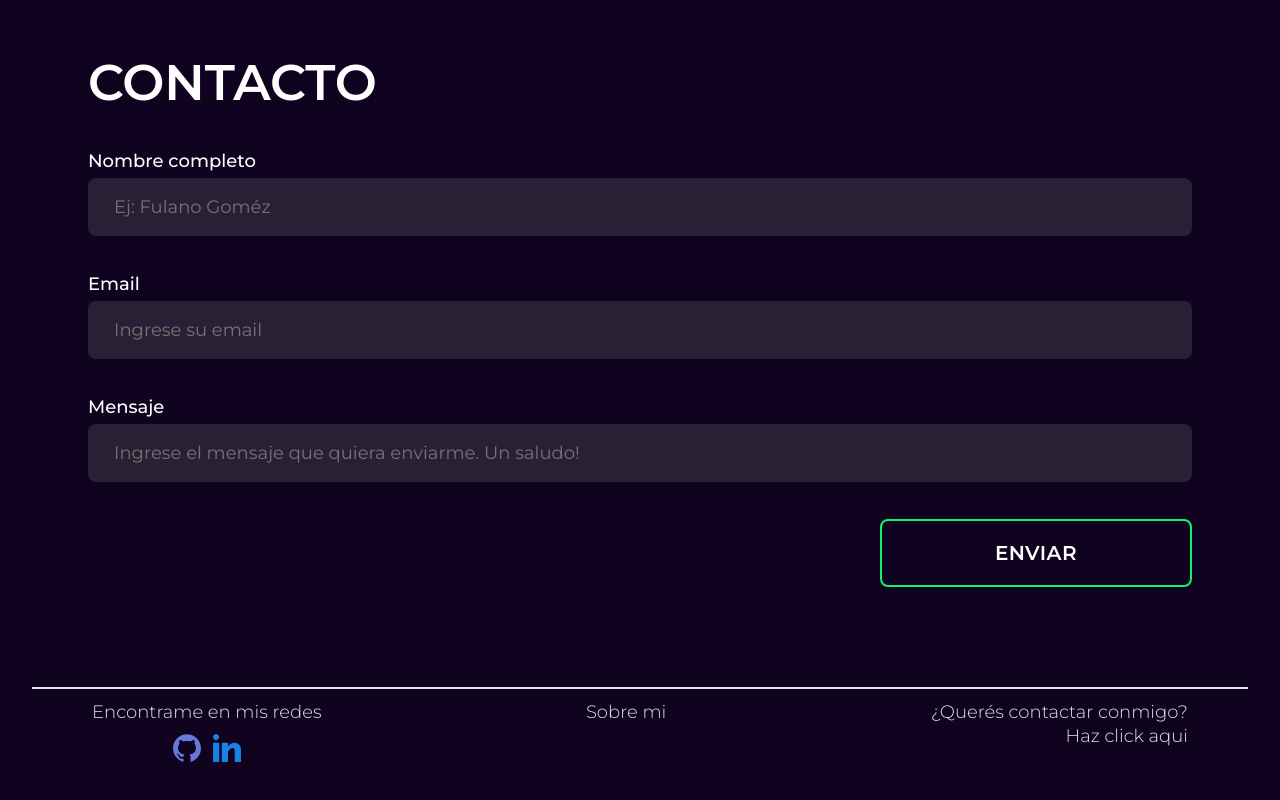
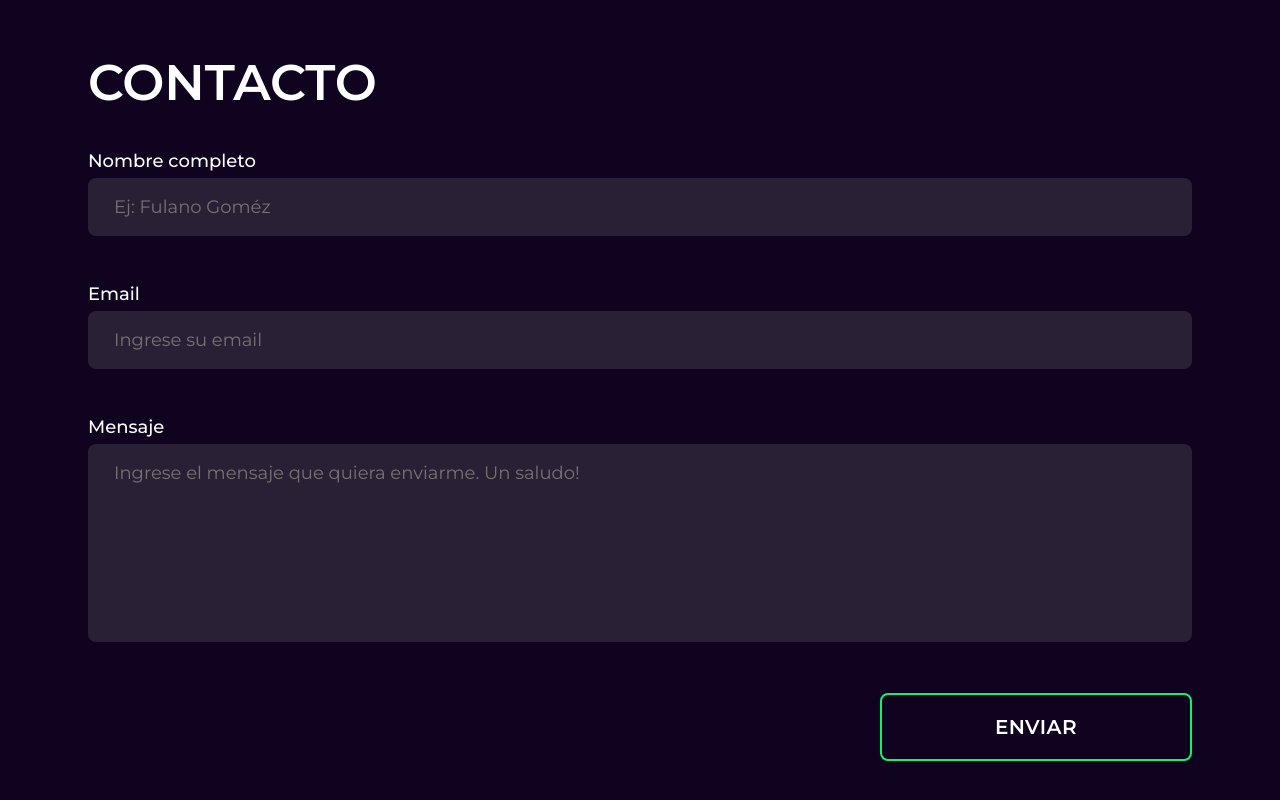
Before and after one commit to RichardIrala/portfolio, a React (Create React App) app: page /contact in a window 1280 px wide. Shown: the part 556-1356 px from the top of the page. Built offline with nearby package versions, Linux system fonts and the light colour scheme.

Commit message:
Se agregaron validaciones en los inputs
Esto vino con nuevos atomos y moleculas que mejoraron la legibilidad del codigo y ayuda a reutilizar el mismo

```diff
--- /dev/null
+++ b/src/atoms/ErrorText/ErrorText.jsx
@@ -0,0 +1,5 @@
+const ErrorText = ({children}) => {
+  return <span className="error-text__error">{children}</span>
+}
+
+export default ErrorText;
--- /dev/null
+++ b/src/atoms/ErrorText/ErrorText.scss
@@ -0,0 +1,6 @@
+.error-text__error {
+  font-family: var(--principalFont);
+  font-size: 18px;
+  color: #CE0F0F;
+  font-weight: 500;
+}
--- /dev/null
+++ b/src/atoms/Textarea/Textarea.jsx
@@ -0,0 +1,16 @@
+function Textarea({ placeholder, type, name, onChange, className}) {
+    const base = "textarea__textarea ";
+    const textareaClass = !className ? base : base + className;
+    return (
+      <textarea
+        rows="6"
+        className={textareaClass}
+        type={type ?? "text"}
+        placeholder={placeholder}
+        name={name}
+        onChange={onChange}
+      />
+    )
+    }
+
+    export default Textarea;
--- /dev/null
+++ b/src/atoms/Textarea/Textarea.scss
@@ -0,0 +1,15 @@
+.textarea__textarea {
+  background-color: #2A2035;
+  border: none;
+  font-size: 18px;
+  font-family: var(--principalFont);
+  line-height: 28px;
+  color: white;
+  padding: 15px 26px;
+  border-radius: 8px;
+  width: 100%;
+  resize: none;
+  &::placeholder {
+      color: #777272;
+  }
+}
--- a/src/global.scss
+++ b/src/global.scss
@@ -14,6 +14,10 @@ body {
 @import "./atoms/Title/Title.scss";
 @import "./atoms/Input/Input.scss";
 @import "./atoms/Footer/Footer.scss";
+@import "./atoms/ErrorText/ErrorText.scss";
+@import "./atoms/Textarea/Textarea.scss";
+@import "./molecules/LabelWithInput/LabelWithInput.scss";
+@import "./molecules/LabelWithTextarea/LabelWithTextarea.scss";
 @import "./pages/Home/Home.scss";
 @import "./pages/Contact/Contact.scss";
 @import "./pages/AboutMe/AboutMe.scss";
--- /dev/null
+++ b/src/molecules/LabelWithInput/LabelWithInput.jsx
@@ -0,0 +1,24 @@
+import ErrorText from "../../atoms/ErrorText/ErrorText";
+import Input from "../../atoms/Input/Input"
+
+const LabelWithInput = ({ onChange, title, name, type, placeholder, error }) => {
+  function renderError() {
+    if (!error) return;
+    return <ErrorText>{error}</ErrorText>
+  }
+  return (
+    <label>
+      <h2 className="label-with-input__titleForInput">{title}</h2>
+      <Input
+        className="label-with-input__input"
+        type={type ?? ""}
+        name={name}
+        placeholder={placeholder}
+        onChange={onChange}
+      />
+      {renderError()}
+    </label>
+  )
+}
+
+export default LabelWithInput;
--- /dev/null
+++ b/src/molecules/LabelWithInput/LabelWithInput.scss
@@ -0,0 +1,11 @@
+.label-with-input__titleForInput {
+  font-family: var(--principalFont);
+  font-weight: 500;
+  color: white;
+  font-size: 18px;
+  margin-bottom: 6px;
+}
+
+.label-with-input__input {
+  margin-bottom: 10px;
+}
--- /dev/null
+++ b/src/molecules/LabelWithTextarea/LabelWithTextarea.jsx
@@ -0,0 +1,24 @@
+import ErrorText from "../../atoms/ErrorText/ErrorText";
+import Textarea from "../../atoms/Textarea/Textarea";
+
+const LabelWithTextarea = ({ onChange, title, name, type, placeholder, error }) => {
+  function renderError() {
+    if (!error) return;
+    return <ErrorText>{error}</ErrorText>
+  }
+  return (
+    <label>
+      <h2 className="label-with-textarea__titleForTextarea">{title}</h2>
+      <Textarea
+        className="label-with-textarea__textarea"
+        type={type ?? ""}
+        name={name}
+        placeholder={placeholder}
+        onChange={onChange}
+      />
+      {renderError()}
+    </label>
+  )
+}
+
+export default LabelWithTextarea;
--- /dev/null
+++ b/src/molecules/LabelWithTextarea/LabelWithTextarea.scss
@@ -0,0 +1,11 @@
+.label-with-textarea__titleForTextarea {
+  font-family: var(--principalFont);
+  font-weight: 500;
+  color: white;
+  font-size: 18px;
+  margin-bottom: 6px;
+}
+
+.label-with-textarea__textarea {
+  margin-bottom: 10px;
+}
--- a/src/pages/Contact/Contact.jsx
+++ b/src/pages/Contact/Contact.jsx
@@ -1,15 +1,17 @@
 import { useState } from "react";
 import Footer from "../../atoms/Footer/Footer";
 import Header from "../../atoms/Header/Header";
-import Input from "../../atoms/Input/Input";
 import Title from "../../atoms/Title/Title";
 import api from "../../helpers/api";
+import LabelWithInput from "../../molecules/LabelWithInput/LabelWithInput";
+import LabelWithTextarea from "../../molecules/LabelWithTextarea/LabelWithTextarea";
 
 const Contact = () => {
   const [fullname, setFullname] = useState("");
   const [email, setEmail] = useState("");
   const [message, setMessage] = useState("");
   const [loading, setLoading] = useState(false);
+  const [errors, setErrors] = useState({});
   const [messageSended, setMessageSended] = useState(false);
 
   function onChangeFullname(event) {
@@ -24,15 +26,32 @@ const Contact = () => {
     setMessage(event.target.value);
   }
 
+  function validateEmail() {
+    if (/^\w+([\.-]?\w+)*@\w+([\.-]?\w+)*(\.\w{2,3})+$/.test(email)) {
+      return (true)
+    }
+    alert("Ingresaste un email inválido!")
+    return (false)
+  }
+
   async function handleSubmit(event) {
     event.preventDefault();
 
     setLoading(true);
     try {
+      if (!(email && fullname && message && validateEmail())) {
+        setErrors({
+          message: !message,
+          email: !email,
+          fullname: !fullname
+        })
+      } else {
         const resjson = await api.sendMessage({ email, fullname, message });
         setMessageSended(true);
+      }
     } catch (error) {
-      alert(error.message + " error");
+      // alert(error.message + " error");
+      alert("Hubo un error al enviar tu mensaje :c")
     }
     setLoading(false);
   }
@@ -50,33 +69,30 @@ const Contact = () => {
 
         <form className="contact__form"  onSubmit={handleSubmit}>
           <Title>contacto</Title>
-          <div>
-            <h2 className="contact__titleForInput">Nombre completo</h2>
-            <Input
+          <LabelWithInput
+            title="Nombre completo"
+            name="fullname"
             type="text"
-              name="fullname"
             placeholder="Ej: Fulano Goméz"
             onChange={onChangeFullname}
+            error={errors.fullname ? "Este campo es obligatorio" : ""}
           />
-          </div>
-          <div>
-            <h2 className="contact__titleForInput">Email</h2>
-            <Input
-              type="text"
+          <LabelWithInput
+            title="Email"
             name="email"
+            type="email"
             placeholder="Ingrese su email"
             onChange={onChangeEmail}
+            error={errors.email ? "Este campo es obligatorio" : ""}
           />
-          </div>
-          <div>
-            <h2 className="contact__titleForInput">Mensaje</h2>
-            <Input
+          <LabelWithTextarea
+            title="Mensaje"
+            name="message"
             type="text"
-              name="message"
             placeholder="Ingrese el mensaje que quiera enviarme. Un saludo!"
             onChange={onChangeMessage}
+            error={errors.message ? "Este campo es obligatorio" : ""}
           />
-          </div>
           <div className="contact__submitButtonContainer">
             <button className="contact__submitButton">{!loading ? "enviar" : "Cargando..."}</button>
           </div>
```
Lines whose indentation alone changed are shown as unchanged.
